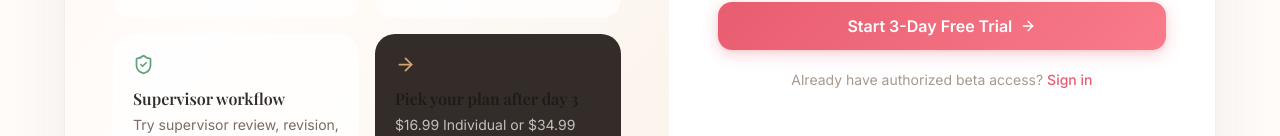
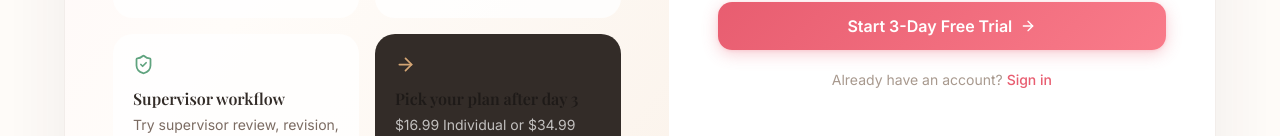
Before and after one commit to thebakersclt0116/fieldwork-by-baker-live, a React (Vite) app: page /signup in a window 1280 px wide. Shown: the part 664-800 px from the top of the page. Built offline with nearby package versions, Linux system fonts and the light colour scheme.

Commit message:
Remove beta signup wording and restore dark card contrast

```diff
--- a/src/index.css
+++ b/src/index.css
@@ -362,6 +362,10 @@
   }
 
   /* Site-wide dark mode compatibility for legacy hard-coded utility colors. */
+  .dark .signup-page [class~="bg-white/80"] {
+    background-color: var(--dark-elevated);
+  }
+
   .dark [class~="bg-white"],
   .dark [class~="bg-[#FFFCF9]"] {
     background-color: var(--dark-surface) !important;
--- a/src/pages/SignUp.tsx
+++ b/src/pages/SignUp.tsx
@@ -43,7 +43,7 @@ export default function SignUp() {
   };
 
   return (
-    <div className="min-h-[calc(100dvh-72px)] bg-[#FFFCF9] px-4 py-10 flex items-center">
+    <div className="signup-page min-h-[calc(100dvh-72px)] bg-[#FFFCF9] px-4 py-10 flex items-center">
       <div className="max-w-6xl w-full mx-auto grid grid-cols-1 lg:grid-cols-[1.05fr_.95fr] bg-white rounded-3xl overflow-hidden border border-[#F2EDEA] shadow-[0_24px_80px_rgba(51,44,40,0.08)]">
         <div className="p-8 lg:p-12 bg-gradient-to-br from-[#FFF5F7] via-[#FFFCF9] to-[#FBF3EB]">
           <div className="inline-flex items-center gap-2 rounded-full bg-white px-3 py-1.5 text-xs font-semibold text-[#E85D70] mb-7"><Check size={14} /> 3-day full-access trial</div>
@@ -79,7 +79,7 @@ export default function SignUp() {
             <label className="flex items-start gap-3 text-sm text-[#6B5D54] mb-6"><input type="checkbox" checked={agreed} onChange={(event) => setAgreed(event.target.checked)} className="mt-1" /><span>I agree to the <Link to="/terms" className="font-semibold text-[#E85D70] hover:underline">Terms of Service</Link> and <Link to="/privacy" className="font-semibold text-[#E85D70] hover:underline">Privacy Policy</Link>.</span></label>
 
             <button type="submit" disabled={loading} className="btn-primary w-full py-3 rounded-xl disabled:opacity-50">{loading ? 'Starting your trial…' : 'Start 3-Day Free Trial'}{!loading && <ArrowRight size={16} />}</button>
-            <p className="text-center text-sm text-[#A8998E] mt-5">Already have authorized beta access? <Link to="/login" className="text-[#E85D70] font-medium hover:underline">Sign in</Link></p>
+            <p className="text-center text-sm text-[#A8998E] mt-5">Already have an account? <Link to="/login" className="text-[#E85D70] font-medium hover:underline">Sign in</Link></p>
           </form>
         </div>
       </div>
```
